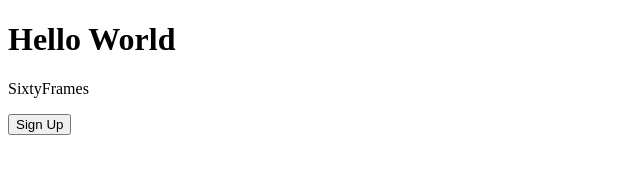
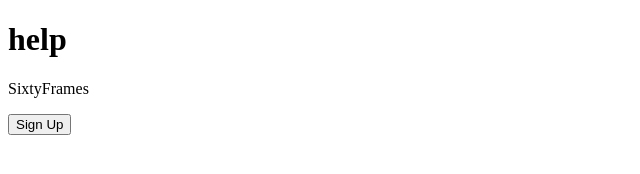
Before and after one commit to SixtyFrames/lollmaohaha.com, a plain HTML site: page testing.html in a window 1280 px wide. Shown: the whole page, without its empty margins (0-640 px from the left). Drawn offline with Linux system fonts and the light colour scheme.

Commit message:
Testing PT2

```diff
--- a/testing.html
+++ b/testing.html
@@ -1,7 +1,7 @@
 <!DOCTYPE html>
 <html>
 <body>
-<h1>Hello World</h1>
+<h1>help</h1>
 <p>SixtyFrames</p>
 <button type="button">Sign Up</button>
 </html>
```
